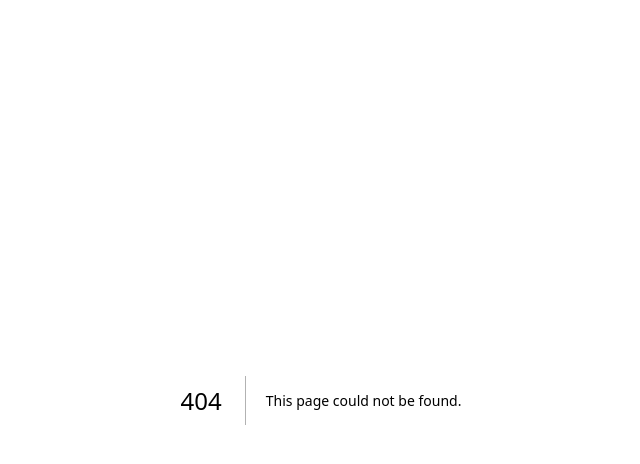
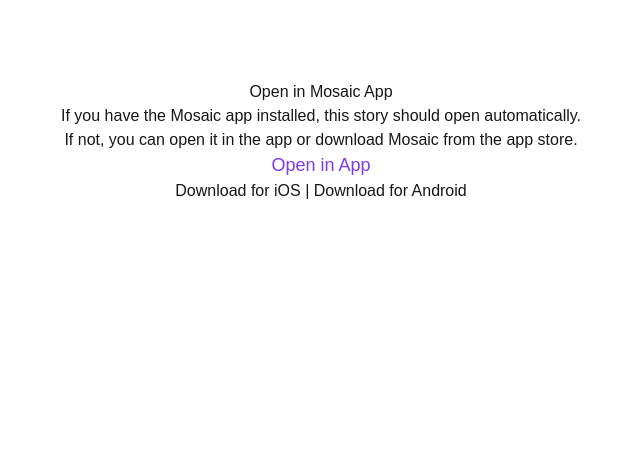
Before and after one commit to genaiadventures-create/mosaic-share-url, a Next.js app: page /story/detail/1 in a window 1280 px wide. Before the commit this address had no page. Shown: the top 464 px of the page, without its empty margins (319-959 px from the left). Built offline with nearby package versions, Linux system fonts and the light colour scheme.

Commit message:
[update]:Add AASA files and set appID to BNNC3GC337.com.gitcuber369rn.Mosaic

```diff
--- a/app/story/[id]/page.tsx
+++ b/app/story/[id]/page.tsx
@@ -1,5 +1,6 @@
 // app/story/[id]/page.tsx
 
+export const dynamic = "force-dynamic";
 "use client";
 import { useEffect } from "react";
 
--- /dev/null
+++ b/app/story/detail/[id]/page.tsx
@@ -0,0 +1,62 @@
+export const dynamic = "force-dynamic";
+("use client");
+import { useEffect } from "react";
+
+export default function StoryDetailRedirectPage({
+  params,
+}: {
+  params: { id: string };
+}) {
+  const { id } = params;
+
+  useEffect(() => {
+    const appLink = `mosaic://story/detail/${id}`;
+    const isMobile = /iPhone|iPad|iPod|Android/i.test(navigator.userAgent);
+
+    if (isMobile) {
+      window.location.href = appLink;
+      setTimeout(() => {
+        // fallback UI could be shown after a delay if desired
+      }, 2000);
+    }
+  }, [id]);
+
+  return (
+    <div style={{ textAlign: "center", marginTop: 80 }}>
+      <h2>Open in Mosaic App</h2>
+      <p>
+        If you have the Mosaic app installed, this story should open
+        automatically.
+        <br />
+        If not, you can{" "}
+        <a href={`mosaic://story/detail/${id}`}>open it in the app</a> or
+        download Mosaic from the app store.
+      </p>
+      <p>
+        <a
+          href={`mosaic://story/detail/${id}`}
+          style={{ fontSize: 18, color: "#7c3aed" }}
+        >
+          Open in App
+        </a>
+      </p>
+      <p>
+        <a
+          href="https://apps.apple.com/us/app/mosaic-ai/id6751470484"
+          target="_blank"
+          rel="noopener noreferrer"
+        >
+          Download for iOS
+        </a>{" "}
+        |{" "}
+        <a
+          href="https://play.google.com/store/apps"
+          target="_blank"
+          rel="noopener noreferrer"
+        >
+          Download for Android
+        </a>
+      </p>
+    </div>
+  );
+}
```
Also changed, not shown: 2 other files (tests, documents, lock files or other folders).
